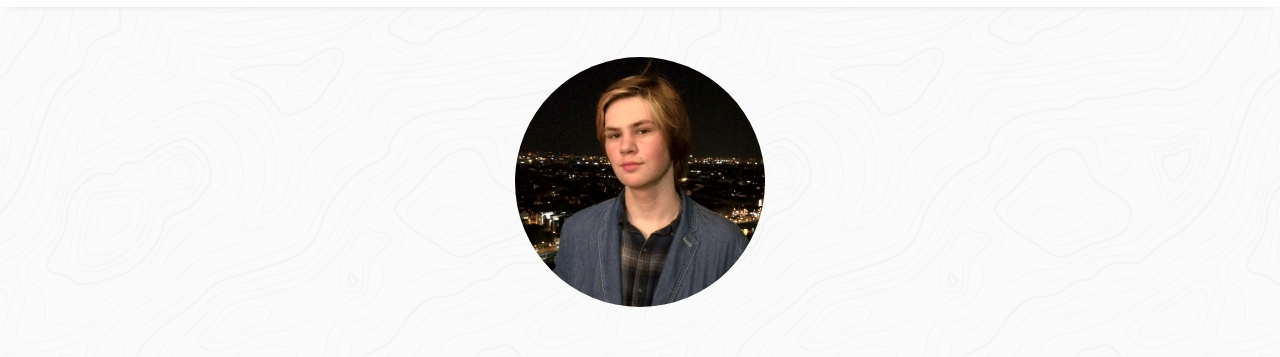
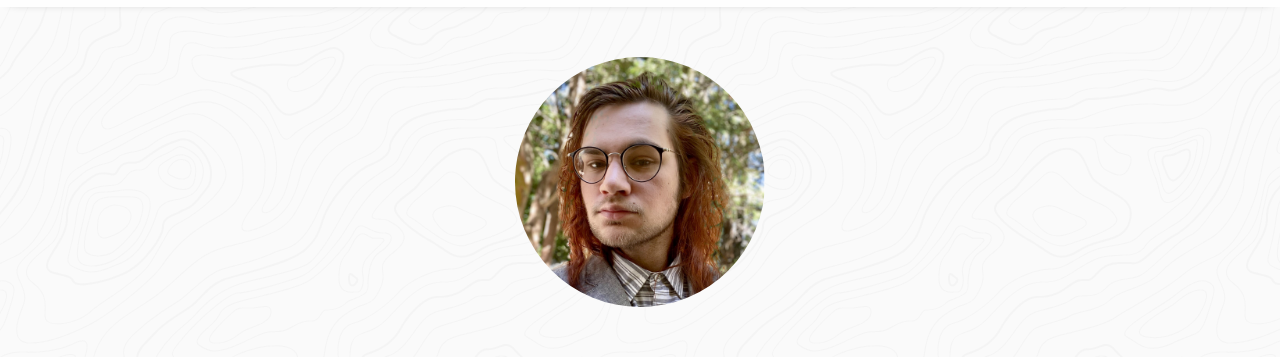
Before and after one commit to cabincabin/Dembski_Website, a plain HTML site: page index.html in a window 1280 px wide. Shown: the part 80-437 px from the top of the page. Drawn offline with nearby package versions, Linux system fonts and the light colour scheme.

Commit message:
new photo

```diff
--- a/index.html
+++ b/index.html
@@ -28,7 +28,7 @@
     <div></div>
 </div>
 <div class="center" style="padding-top: 20px">
-    <img class="me" src="resources/dembski.png" >
+    <img class="me" src="resources/Dembski.jpg" >
     <h3 style="text-align: center; padding-top: 0">Clayton Dembski</h3>
     <p class="myGrey" style="text-align: center">Roboticist and Computer Scientist
     </p>
```
Also changed, not shown: resources/Dembski.jpg (added).
